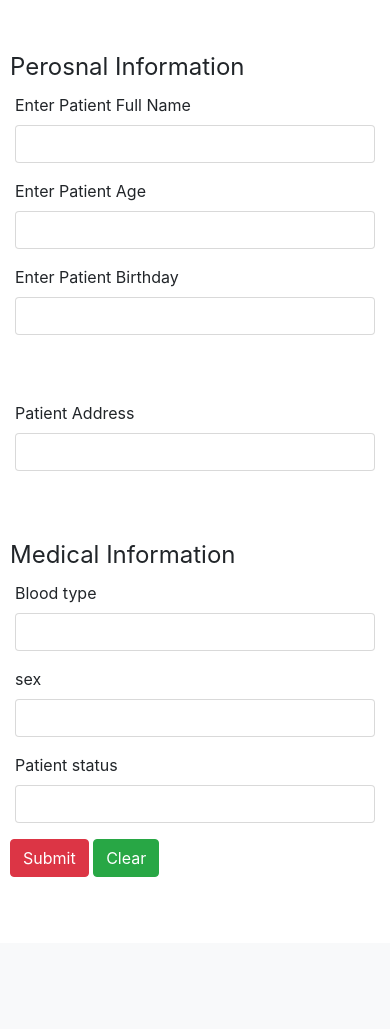
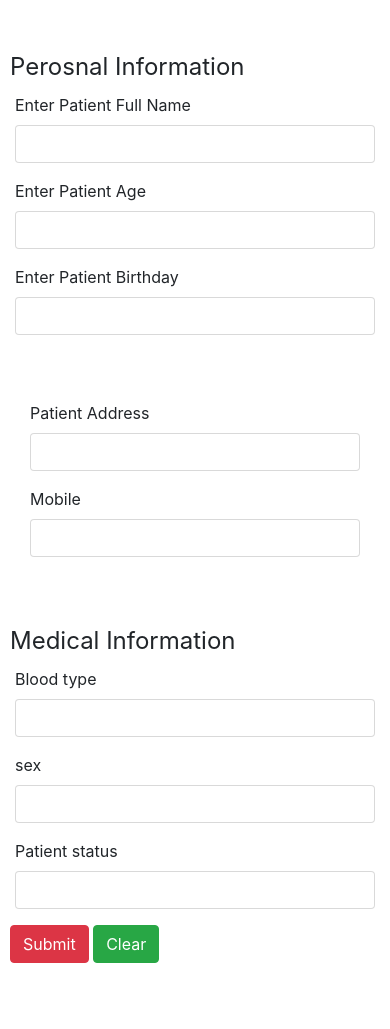
Before and after one commit to mustafaKenany/hospitalsite, a PHP site: page /Emergency.php in a window 390 px wide. Shown: the part 101-1130 px from the top of the page. Before the commit the page ends 978 px from the top, so only its background shows below. Run offline with PHP 8.4, Linux system fonts and the light colour scheme; the visitor is signed in with stand-in values (Sample User, id 1); some libraries are stand-ins or nearby versions.

Commit message:
adding mobile field

```diff
--- a/Emergency.php
+++ b/Emergency.php
@@ -29,9 +29,13 @@ else
                 <input type="text" name="P_Date" id="P_Date" class="form-control" autocomplete="off" required>
             </div>
        </div>
-       <div class="form-group">
+       <div class="form-group col-md-8 col-xs-12">
             <label for="P_Address">Patient Address</label>
             <input type="text" name="P_Address" id="P_Address" class="form-control" autocomplete="off" required>
+       </div>
+       <div class="form-group col-md-6 col-xs-12">
+            <label for="P_mobile">Mobile</label>
+            <input type="tel" name="P_mobile" id="P_mobile" class="form-control" autocomplete="off" required>
        </div>
         <div class="form-row">
             <legend>Medical Information</legend>
```
